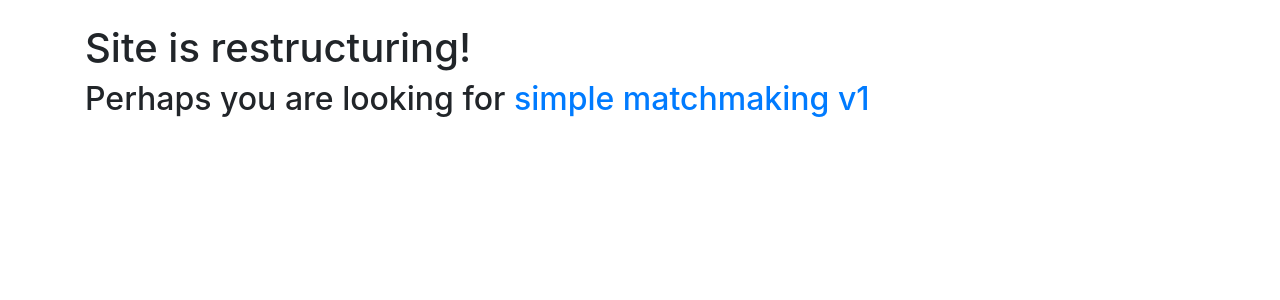
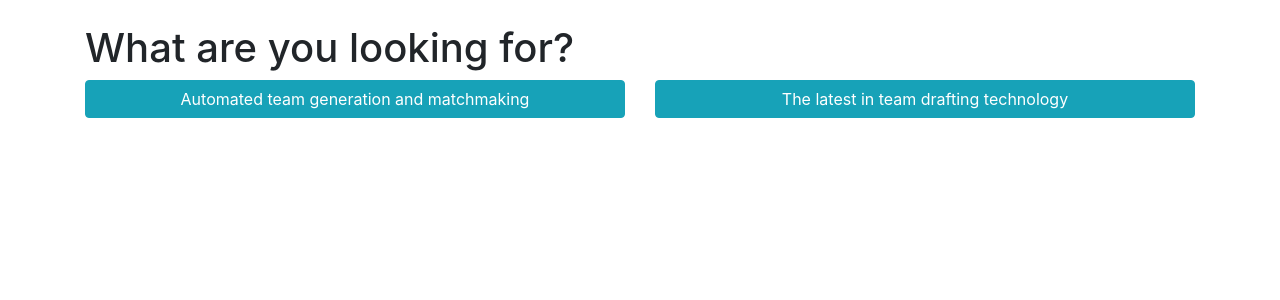
Before and after one commit to puct9/matchmaker, a Flask app: template mmserver/templates/index.html in a window 1280 px wide. Shown: the top 300 px of the page. Run offline with Flask 2, Linux system fonts and the light colour scheme; the template is opened without the code that fills it, so the values that code supplies are empty; some libraries are stand-ins or nearby versions.

Commit message:
Update landing page

```diff
--- a/mmserver/__init__.py
+++ b/mmserver/__init__.py
@@ -1,4 +1,4 @@
-from flask import Blueprint, redirect, url_for
+from flask import Blueprint, render_template
 
 from .apps import create_app, socketio
 from .apps.mmv1 import app as mmv1_app
@@ -18,7 +18,7 @@ app.register_blueprint(draftv1_app, url_prefix='/draftv1')
 
 @app.route('/')
 def index():
-    return redirect(url_for('mmv1.index'))
+    return render_template('index.html')
 
 
 if __name__ == '__main__':
--- a/mmserver/templates/index.html
+++ b/mmserver/templates/index.html
@@ -7,8 +7,15 @@
     <body>
         <div class="container">
             <br />
-            <h1>Site is restructuring!</h1>
-            <h2>Perhaps you are looking for <a href="{{ url_for('mmv1.index') }}">simple matchmaking v1</a></h2>
+            <h1>What are you looking for?</h1>
+            <div class="row">
+                <div class="col-md-6">
+                    <a href="{{ url_for('mmv1.index') }}" class="btn btn-block btn-info">Automated team generation and matchmaking</a>
+                </div>
+                <div class="col-md-6">
+                    <a href="{{ url_for('draftv1.index') }}" class="btn btn-block btn-info">The latest in team drafting technology</a>
+                </div>
+            </div>
         </div>
     </body>
 </html>
```
